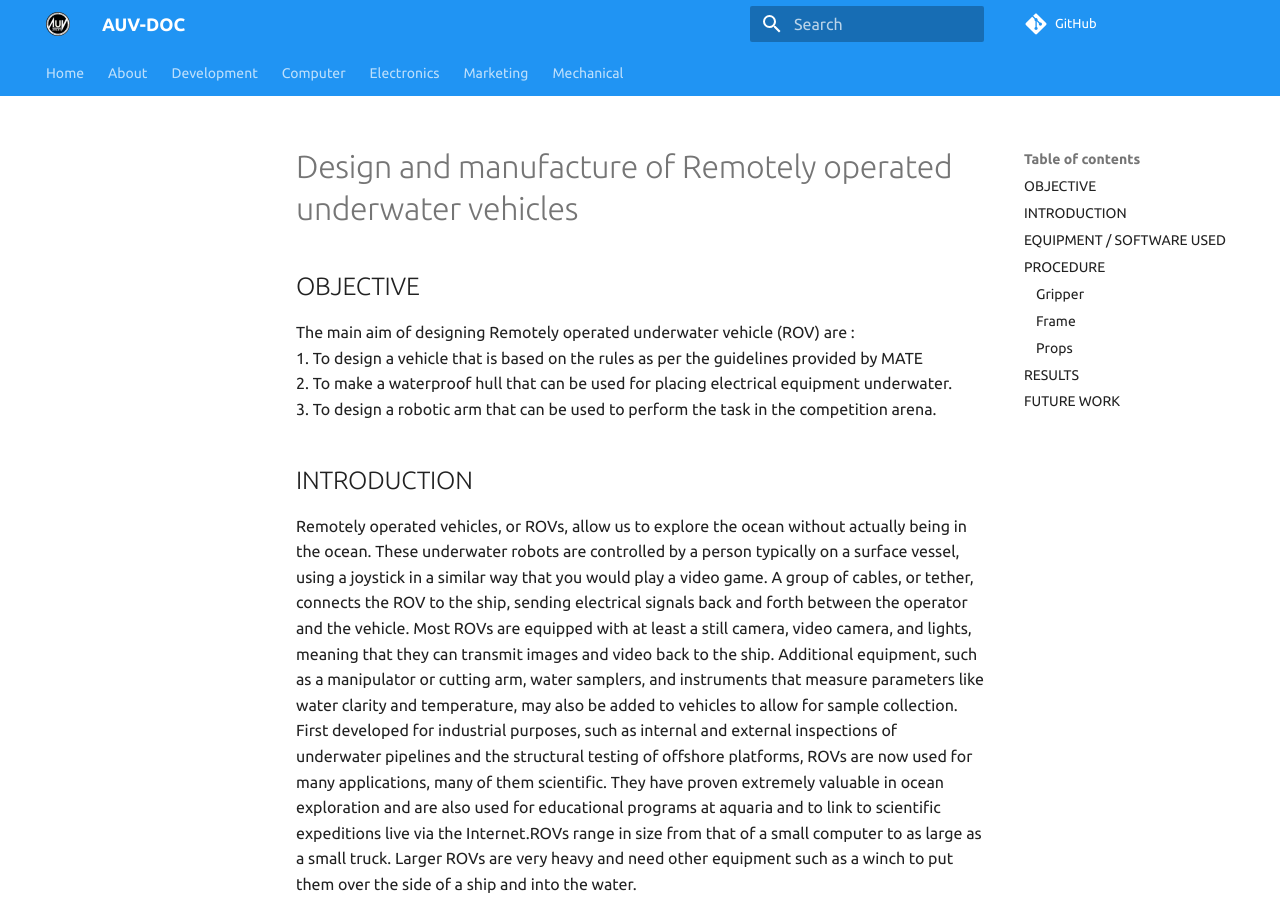
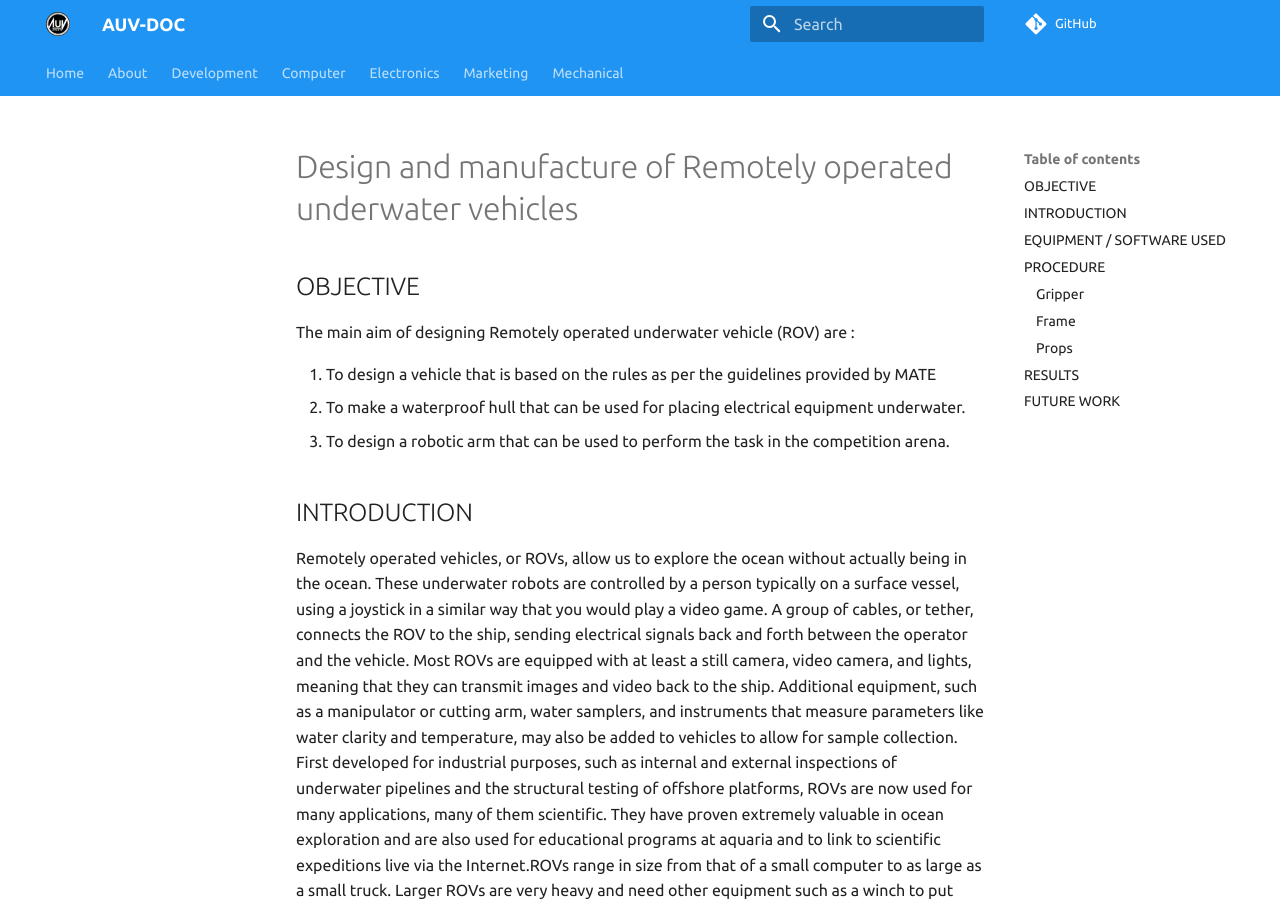
Before and after one commit to auvzhcet/Documentation, an MkDocs documentation site: the page built from docs/mechanical/student_Reports/yogesh_2019-20.md, in a window 1280 px wide and 900 px high. Built offline with MkDocs 1.6.1 and Material for MkDocs 9.7.7, drawn with Linux system fonts in a browser that asks for light colours; comment, search, counter and statistics services are not loaded; part of the change alters nothing that is shown; some of the changed text lies outside the part shown.

```diff
--- a/docs/mechanical/student_Reports/yogesh_2019-20.md
+++ b/docs/mechanical/student_Reports/yogesh_2019-20.md
@@ -1,12 +1,13 @@
 ---
 title: Design and manufacture of Remotely operated underwater vehicles
 authors: Yogesh Upadhyay, Mantaza Mudassir, Mohd. Saad, Samad, Saifuddin Ansari
-email-ids: yogeshupadhyay35@gmail.com, mantualig@gmail.com, mohdsaad736@gmail.com, abdulsamadas044@gmail.com, saifuddinansari11@gmail.com
+email-id: yogeshupadhyay35@gmail.com, mantualig@gmail.com, mohdsaad736@gmail.com, abdulsamadas044@gmail.com, saifuddinansari11@gmail.com
 ---
 
 ## OBJECTIVE
 
 The main aim of designing Remotely operated underwater vehicle (ROV) are :
+
 1. To design a vehicle that is based on the rules as per the guidelines provided by MATE
 2. To make a waterproof hull that can be used for placing electrical equipment underwater.
 3. To design a robotic arm that can be used to perform the task in the competition arena.
@@ -21,8 +22,8 @@ While using ROVs eliminates the “human presence” in the water, in most cases
 - **Software:** Solidworks 2019 student version.
 - **Mechanical Equipment:** Drill machine, double-cut file, jigsaw, bench vice, mallet , chisel, wrench, nails.
 - **Other parts and equipment used:**
-    - **Vehicle:** End caps, O rings, Nozzles, Aluminum sheet thin, thick aluminum sheet/rod (L), M seal, Silicon gel, acrylic sheet, mounting rings for the hull , mounting rings for thrusters, weight, PVC sheet thick for an arm.
-    - **Props:** PVC pipes, T-joints, screws, bolts, nuts, end caps, L- joints, 3-inch knockout caps, 3-inch PVC and 2-inch PVC, 5-gallon bucket, ping pong balls, cross joints, L joint (bent), 2-inch couplings, plastic sheet (white), 6-inch corex drain pipe, 124X124 cm^2 plastic sheet ( other than white), 1/2 inch PVC mesh, 310 U bolt, cloth net, gallon Ziploc.
+  - **Vehicle:** End caps, O rings, Nozzles, Aluminum sheet thin, thick aluminum sheet/rod (L), M seal, Silicon gel, acrylic sheet, mounting rings for the hull , mounting rings for thrusters, weight, PVC sheet thick for an arm.
+  - **Props:** PVC pipes, T-joints, screws, bolts, nuts, end caps, L- joints, 3-inch knockout caps, 3-inch PVC and 2-inch PVC, 5-gallon bucket, ping pong balls, cross joints, L joint (bent), 2-inch couplings, plastic sheet (white), 6-inch corex drain pipe, 124X124 cm^2 plastic sheet ( other than white), 1/2 inch PVC mesh, 310 U bolt, cloth net, gallon Ziploc.
 
 ## PROCEDURE
 
@@ -90,8 +91,6 @@ An arena is created as given in the instruction manual Instructions guidelines (
 
 ## RESULTS
 
-**Following are outcomes of our work -**
-
 - We've successfully manufactured a working prototype of the gripper and it can now be used for an actual model.
 - We successfully made the design of the ROV.
 - We have made the hull, but we were successful in making only one part sealed. Since the other opening of the hull must be temporary so that it can easily be removed when required, we face lots of challenges in making that waterproof, though we tried many methods as discussed above.
```
